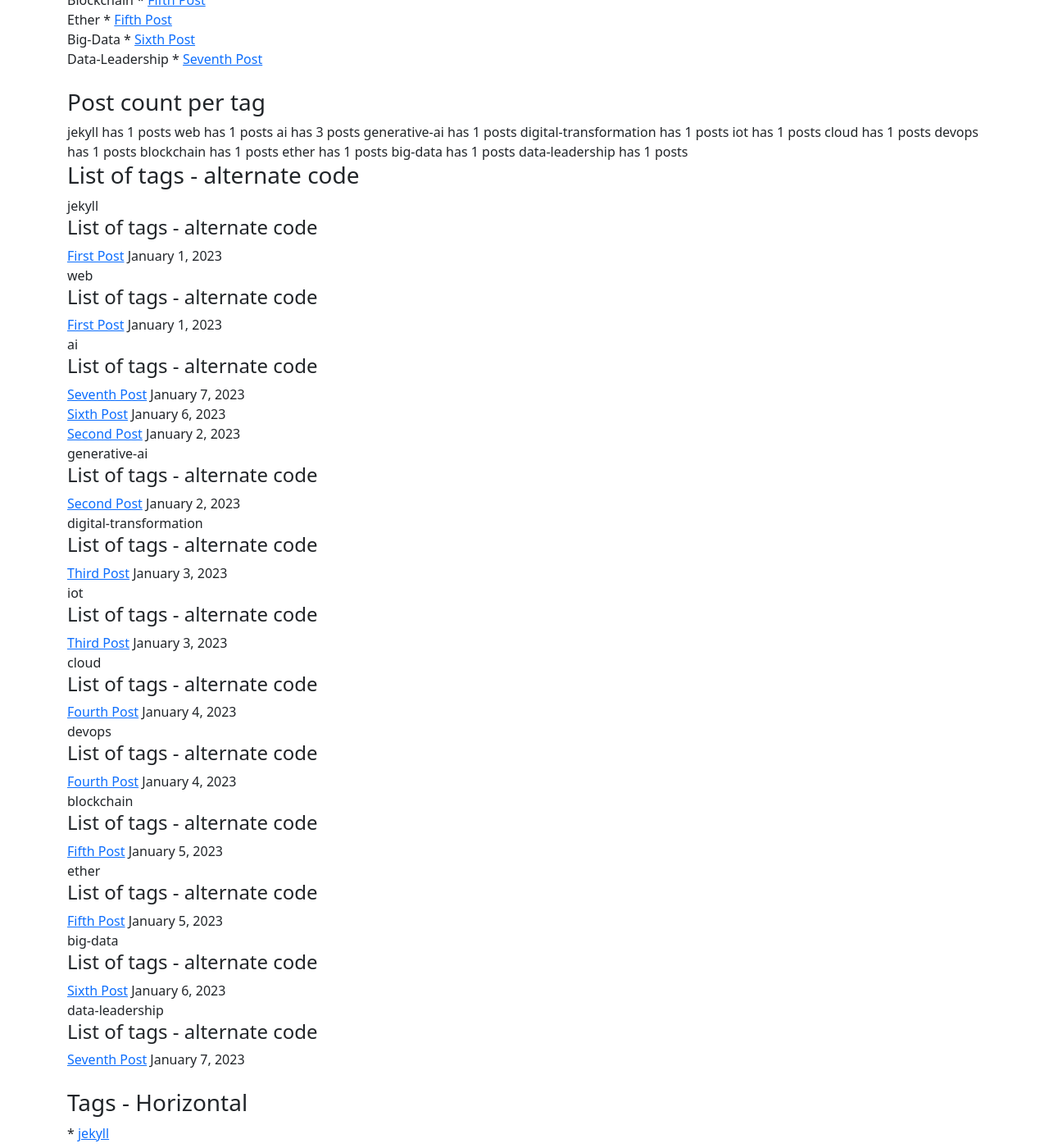
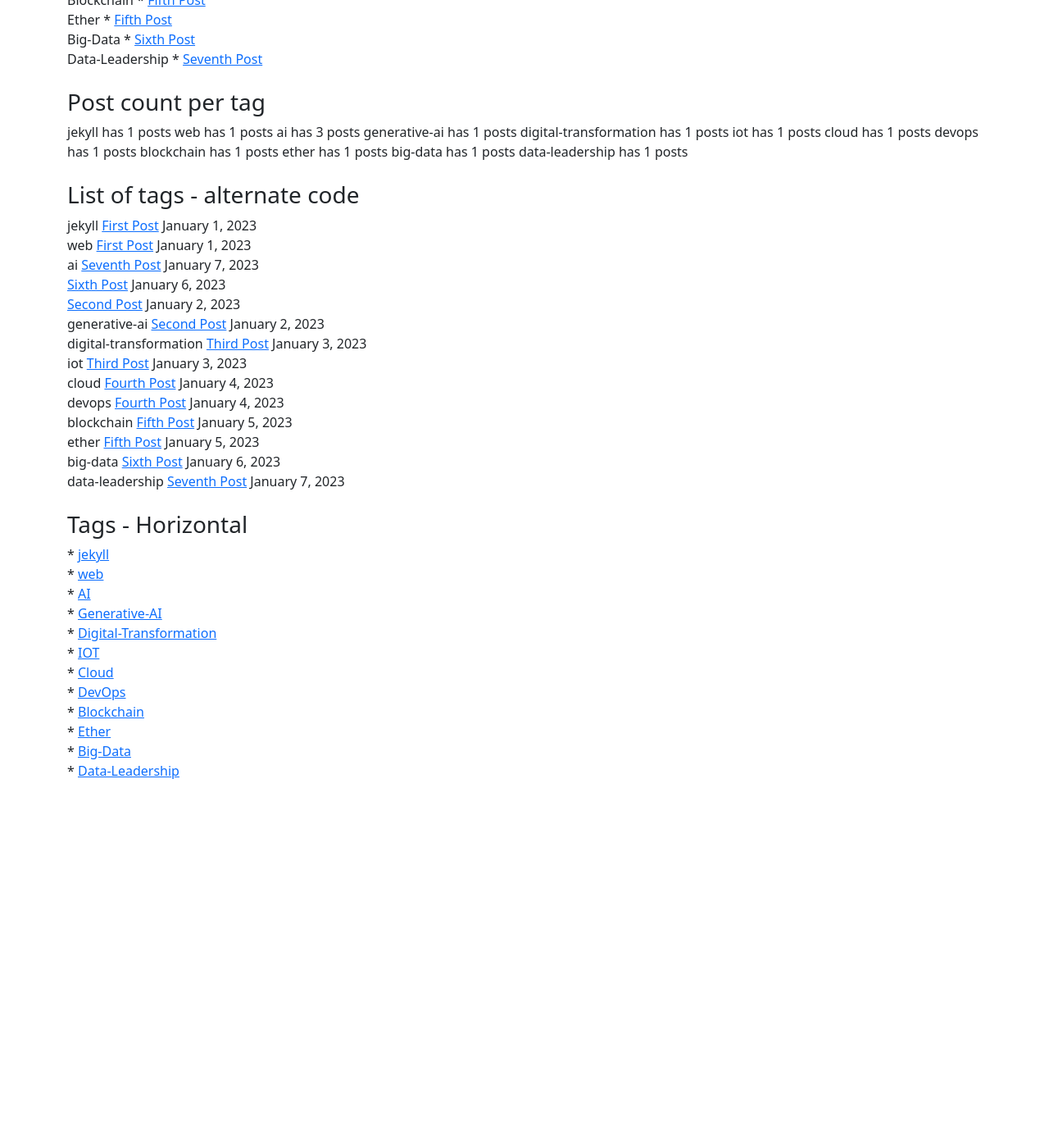
Before and after one commit to abelsan/plato, a Jekyll site: the page built from post_links.md, in a window 1280 px wide and 1400 px high, scrolled down 1255 px. Shown: the whole window at 82% size. Built offline with Jekyll 4.4.1, drawn with Linux system fonts in a browser that asks for light colours; our own code applies the rules of GitHub Pages for plain Markdown files; after the commit the page ends 2247 px from its top, so only the background shows below that; some of the changed text lies outside the part shown.

Commit message:
tags list

```diff
--- a/_layouts/tags.html
+++ b/_layouts/tags.html
@@ -48,7 +48,7 @@ layout: base
     {% assign posts = tag | last %}
         {{t | downcase | replace:" ","-" }} has {{ posts | size }} posts
 {% endfor %}
-<br class="py-3">
+<br><br class="py-3">
 
 <h3>List of tags - alternate code</h3>
 {% for tag in site.tags %}
@@ -56,7 +56,7 @@ layout: base
     {% assign posts = tag | last %}
     {{ t | downcase }}
 
-    <h4>List of tags - alternate code</h4>
+    <!-- posts -->
     {% for post in posts %}
     {% if post.tags contains t %}
         <a href="{{ post.url }}">{{ post.title }}</a>
```
